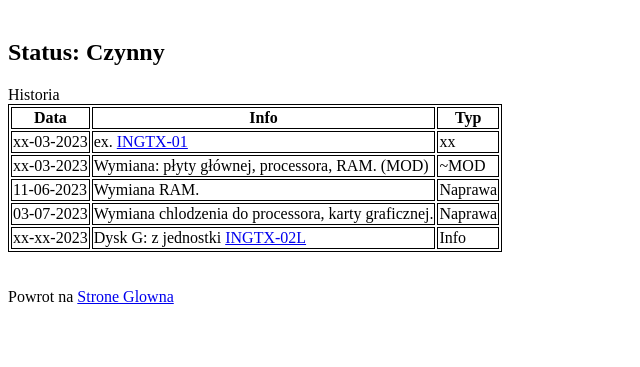
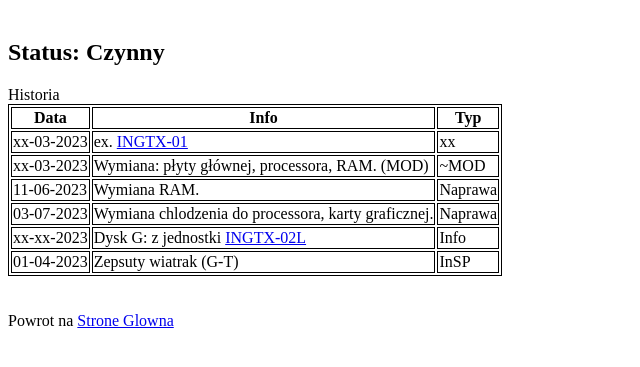
Before and after one commit to rezist0rpol/ik, a plain HTML site: page inrtxm-01.html in a window 1280 px wide. Shown: the part 79-446 px from the top of the page, without its empty margins (0-640 px from the left). Drawn offline with Linux system fonts and the light colour scheme.

Commit message:
Update inrtxm-01.html

```diff
--- a/inrtxm-01.html
+++ b/inrtxm-01.html
@@ -45,6 +45,11 @@ table, th, td {
     <td>Dysk G: z jednostki <a href="ingtx-02L.html">INGTX-02L</a> </td>
     <td>Info</td>
   </tr>
+    <tr>
+    <td>01-04-2023</td>
+    <td> Zepsuty wiatrak (G-T)</td>
+    <td>InSP</td>
+  </tr>
 
 </table>
 <br>
```
